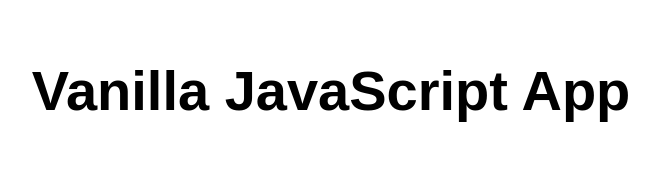
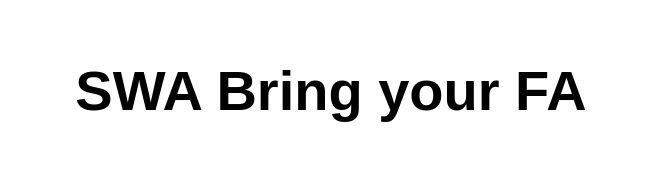
Before and after one commit to Aghyad85/SWABFA, a website: page src/index.html in a window 1280 px wide. Shown: the whole page, without its empty margins (309-968 px from the left). Drawn offline with Linux system fonts and the light colour scheme.

Commit message:
Change the text

```diff
--- a/src/index.html
+++ b/src/index.html
@@ -10,7 +10,7 @@
 
 <body>
   <main>
-    <h1>Vanilla JavaScript App</h1>
+    <h1>SWA Bring your FA </h1>
   </main>
 </body>
 
```
